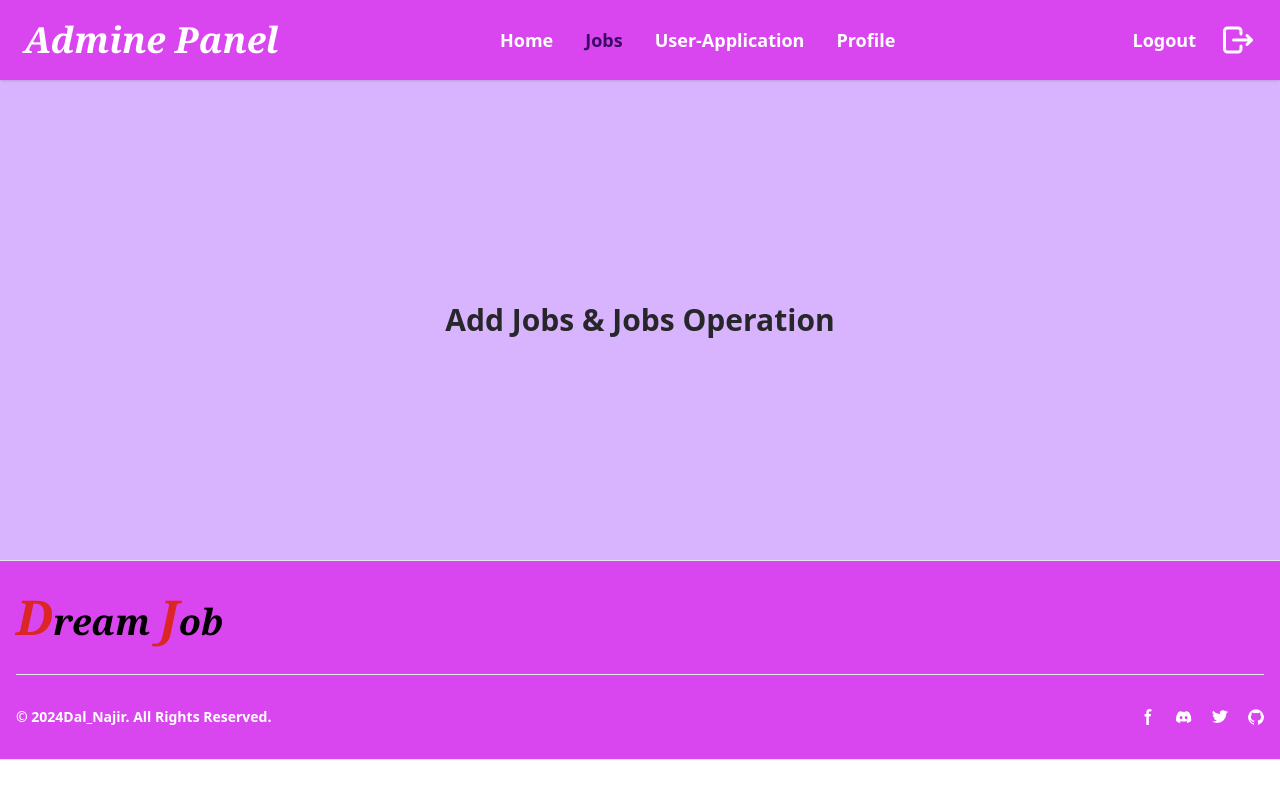
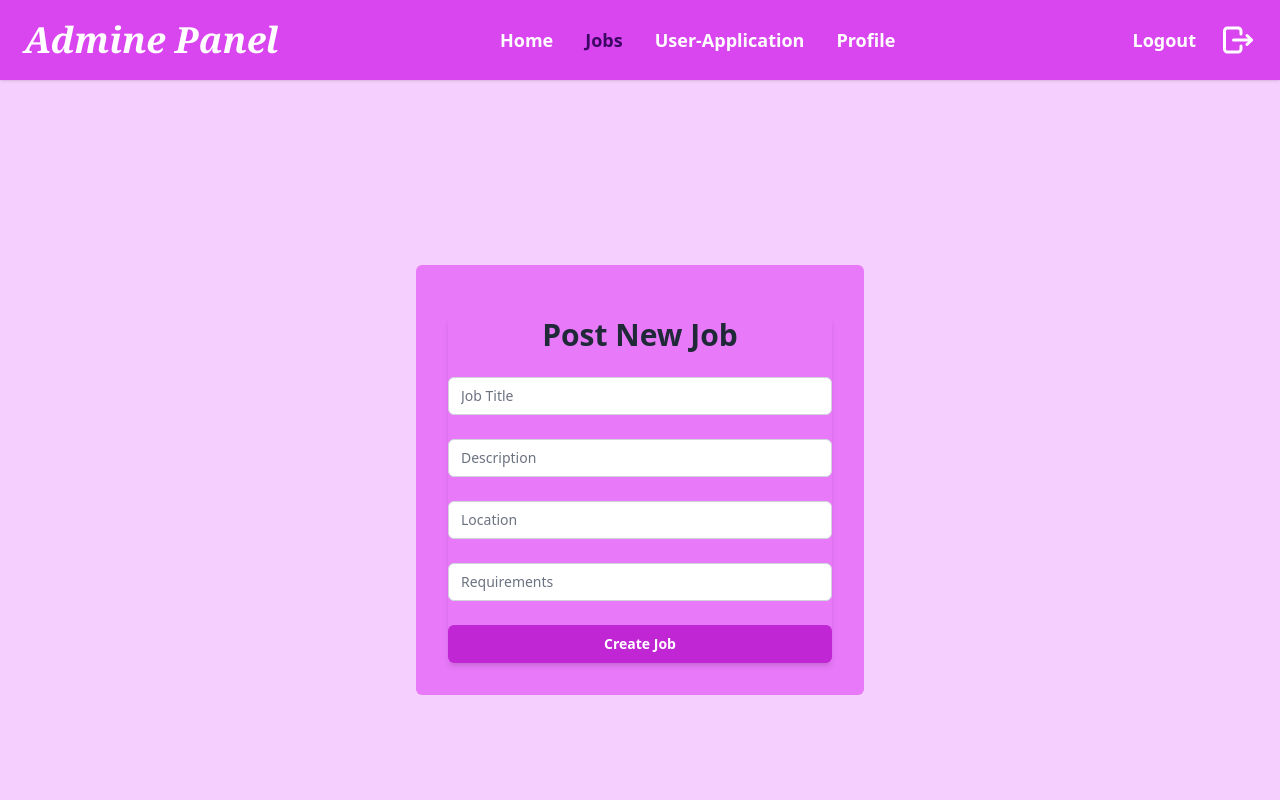
Before and after one commit to DalNajir123/UniJobConnect, a React (Vite) app in the folder Frontend/: page /admineJob in a window 1280 px wide. Shown: the top 800 px of the page. Built offline with nearby package versions, Linux system fonts and the light colour scheme.

Commit message:
job Created Successfully

```diff
--- a/Frontend/src/Components/Admine/Admine.jsx
+++ b/Frontend/src/Components/Admine/Admine.jsx
@@ -1,19 +1,22 @@
-import React from 'react'
-import Navbar from './Navbar'
-import Footer from './Footer'
+import React, { useState } from "react";
+import Navbar from "./Navbar";
+import Footer from "./Footer";
 
 function Admine() {
+  const [darkmode, setDarkmode] = useState(false)
+  const toggleDarkmode = () =>{
+    setDarkmode(!darkmode)
+  }
   return (
     <>
-      <Navbar/>
-      <div className='w-full h-[60vh] bg-purple-300 flex items-center justify-center'>
-        <h1 className='text-zinc-800 text-3xl font-extrabold '>
-            Admine Home
-        </h1>
+      <button onClick={toggleDarkmode}>Dark Mode</button>
+      <Navbar />
+      <div className={darkmode ? 'bg-zinc-900 text-white w-full h-[60vh] flex items-center justify-center' : "w-full h-[60vh] bg-purple-300 flex items-center justify-center text-zinc-800"}>
+        <h1 className="text-3xl font-extrabold ">Admine Home</h1>
       </div>
-      <Footer/>
+      <Footer />
     </>
-  )
+  );
 }
 
-export default Admine
+export default Admine;
--- a/Frontend/src/Components/Admine/AdmineJob.jsx
+++ b/Frontend/src/Components/Admine/AdmineJob.jsx
@@ -1,19 +1,118 @@
-import React from 'react'
-import Navbar from './Navbar'
-import Footer from './Footer'
+import React, { useState } from "react";
+import Navbar from "./Navbar";
+import Footer from "./Footer";
+import axios from "axios";
+import {toast} from 'react-toastify'
+import {useNavigate} from 'react-router-dom'
 
 function AdmineJob() {
+  const [formData, setFormData] = useState({
+    title: "",
+    description: "",
+    location: "",
+    requirements: "",
+  });
+  const navigate = useNavigate();
+
+  const handleChange = (e) => {
+    const { name, value } = e.target;
+    setFormData({
+      ...formData,
+      [name]: value,
+    });
+  };
+
+  const createJob = async (e) => {
+    e.preventDefault();
+    try {
+      const response = await axios.post(
+        "http://localhost:8080/job/create",
+        formData
+      );
+      console.log(response);
+      if (response.data.success == true) {
+        toast.success(response.data.message);
+        navigate('/admine')
+      }
+    } catch (error) {
+      console.log(error);
+      toast.error(error.response.data.message);
+    }
+  };
+
   return (
     <>
-      <Navbar/>
-      <div className='w-full h-[60vh] bg-purple-300 flex items-center justify-center'>
-        <h1 className='text-zinc-800 text-3xl font-extrabold '>
-            Add Jobs & Jobs Operation
-        </h1>
+      <Navbar />
+      <div className="flex justify-center items-center h-screen bg-fuchsia-200">
+        <div className="max-w-md w-full relative space-y-8 p-8 bg-fuchsia-400  rounded-md">
+          <form
+            className=" mt-5 space-y-6 rounded shadow-md w-96"
+            onSubmit={createJob}
+          >
+            <h2 className="text-3xl font-bold text-center text-gray-800 mt-5">
+              Post New Job
+            </h2>
+
+            <div className="mb-4">
+              <input
+                type="text"
+                name="title"
+                value={formData.title}
+                onChange={handleChange}
+                className="appearance-none relative block w-full px-3 py-2 border border-gray-300 placeholder-gray-500 text-gray-900 rounded-md focus:outline-none focus:ring-indigo-500 focus:border-indigo-500 focus:z-10 sm:text-sm"
+                placeholder="Job Title"
+                required
+              />
+            </div>
+
+            <div className="mb-4">
+              <input
+                type="text"
+                name="description"
+                value={formData.description}
+                onChange={handleChange}
+                className="appearance-none relative block w-full px-3 py-2 border border-gray-300 placeholder-gray-500 text-gray-900 rounded-md focus:outline-none focus:ring-indigo-500 focus:border-indigo-500 focus:z-10 sm:text-sm"
+                placeholder="Description"
+                required
+              />
+            </div>
+
+            <div className="mb-4">
+              <input
+                type="text"
+                name="location"
+                value={formData.location}
+                onChange={handleChange}
+                className="appearance-none relative block w-full px-3 py-2 border border-gray-300 placeholder-gray-500 text-gray-900 rounded-md focus:outline-none focus:ring-indigo-500 focus:border-indigo-500 focus:z-10 sm:text-sm"
+                placeholder="Location"
+                required
+              />
+            </div>
+
+            <div className="mb-4">
+              <input
+                type="text"
+                name="requirements"
+                value={formData.requirements}
+                onChange={handleChange}
+                className="appearance-none relative block w-full px-3 py-2 border border-gray-300 placeholder-gray-500 text-gray-900 rounded-md focus:outline-none focus:ring-indigo-500 focus:border-indigo-500 focus:z-10 sm:text-sm"
+                placeholder="Requirements"
+                required
+              />
+            </div>
+
+            <button
+              type="submit"
+              className="group relative w-full flex justify-center py-2 px-4 border border-transparent text-sm font-bold rounded-md text-white bg-fuchsia-600 hover:bg-purple-800 focus:outline-none focus:ring-2 focus:ring-offset-2 focus:ring-purple-900"
+            >
+              Create Job
+            </button>
+          </form>
+        </div>
       </div>
-      <Footer/>
+      <Footer />
     </>
-  )
+  );
 }
 
-export default AdmineJob
+export default AdmineJob;
--- a/Frontend/tailwind.config.js
+++ b/Frontend/tailwind.config.js
@@ -8,4 +8,5 @@ export default {
     extend: {},
   },
   plugins: [],
+
 }
```
